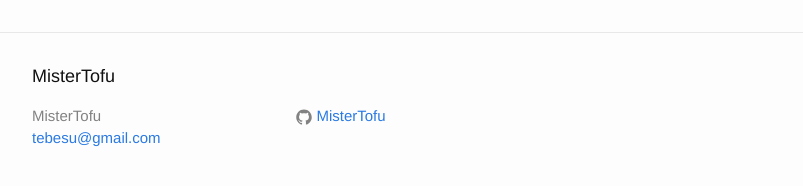
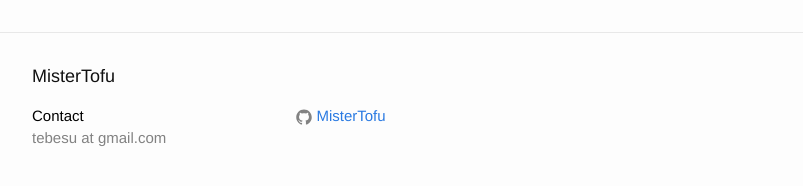
Before and after one commit to tebesu/tebesu.github.io, a Jekyll site: the page built from _posts/2015-04-20-BuildingAndroid.markdown, in a window 1280 px wide and 900 px high, scrolled down 739 px. Shown: the part 690-876 px from the top of the window, without its empty margins (238-1041 px from the left). Built offline with Jekyll 4.4.1, drawn with Linux system fonts in a browser that asks for light colours; comment, search, counter and statistics services are not loaded.

Commit message:
updated layout... should be doing other things

```diff
--- a/_config.yml
+++ b/_config.yml
@@ -1,6 +1,6 @@
 # Site settings
 title: MisterTofu
-email: tebesu@gmail.com
+email: tebesu at gmail.com
 description:
 baseurl: "" # the subpath of your site, e.g. /blog/
 url: "https://mistertofu.github.io/" # the base hostname & protocol for your site
--- a/_includes/footer.html
+++ b/_includes/footer.html
@@ -7,8 +7,8 @@
     <div class="footer-col-wrapper">
       <div class="footer-col  footer-col-1">
         <ul class="contact-list">
-          <li>{{ site.title }}</li>
-          <li><a href="mailto:{{ site.email }}">{{ site.email }}</a></li>
+          <li style='color: black'>Contact</li>
+          <li>{{ site.email }}</li>
         </ul>
       </div>
 
@@ -42,6 +42,7 @@
             </a>
           </li>
           {% endif %}
+          <li>
         </ul>
       </div>
 
--- a/_includes/header.html
+++ b/_includes/header.html
@@ -14,6 +14,7 @@
       </a>
 
       <div class="trigger">
+        <a class="page-link" href="{{ site.baseurl }}/">Blog</a>
         {% for page in site.pages %}
           {% if page.title %}
           <a class="page-link" href="{{ page.url | prepend: site.baseurl }}">{{ page.title }}</a>
--- a/index.html
+++ b/index.html
@@ -17,7 +17,4 @@
       </li>
     {% endfor %}
   </ul>
-
-  <p class="rss-subscribe">subscribe <a href="{{ "/feed.xml" | prepend: site.baseurl }}">via RSS</a></p>
-
 </div>
```
